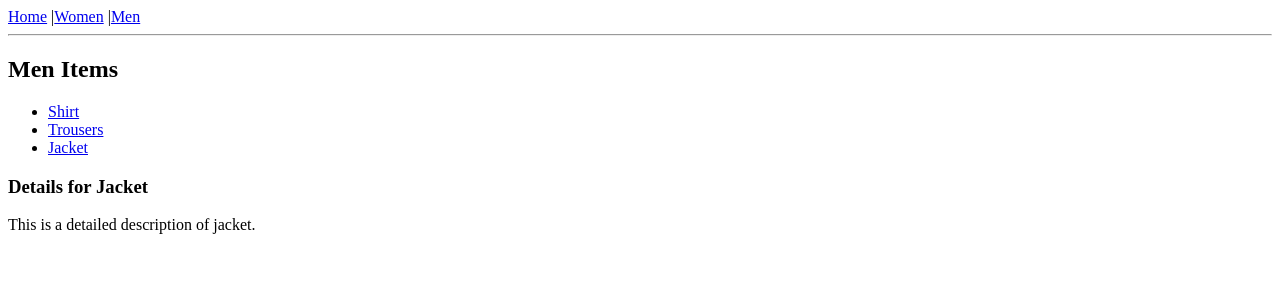
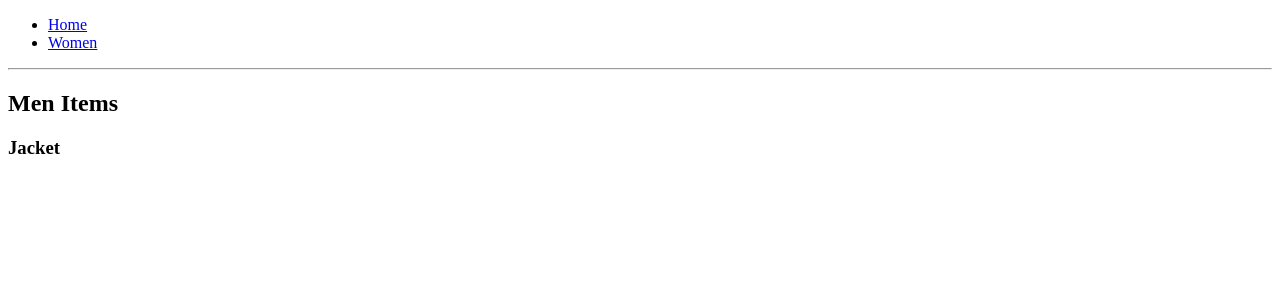
Before and after one commit to acciojob/nested-routes-soumyabratam6, a React app: page /categories/men/jacket in a window 1280 px wide. Shown: the top 300 px of the page. Built offline with nearby package versions, Linux system fonts and the light colour scheme.

Commit message:
all file add.

```diff
--- a/src/components/Categories.js
+++ b/src/components/Categories.js
@@ -7,8 +7,7 @@ const Categories = () => {
     <div>
       <h2>Categories</h2>
       <ul>
-        <li><Link to="/categories/women">Women</Link></li>
-        <li><Link to="/categories/men">Men</Link></li>
+        <li><Link to="/categories/women">women</Link></li>
       </ul>
     </div>
   );
--- a/src/components/Category.js
+++ b/src/components/Category.js
@@ -5,8 +5,7 @@ const Category = () => {
   const { categoryName } = useParams();
 
   const items = {
-    women: ['Dress', 'Skirt', 'Blouse'],
-    men: ['Shirt', 'Trousers', 'Jacket'],
+    women: ['Gromming', 'Shirt', 'Trouser','Jewellery'],
   };
 
   return (
--- a/src/components/ItemDetail.js
+++ b/src/components/ItemDetail.js
@@ -7,8 +7,7 @@ const ItemDetail = () => {
 
   return (
     <div>
-      <h3>Details for {itemName.charAt(0).toUpperCase() + itemName.slice(1)}</h3>
-      <p>This is a detailed description of {itemName}.</p>
+      <h3> {itemName.charAt(0).toUpperCase() + itemName.slice(1)}</h3>
     </div>
   );
 };
--- a/src/components/Layout.js
+++ b/src/components/Layout.js
@@ -5,10 +5,12 @@ const Layout = () => {
   return (
     <div>
       <nav>
+
         {/* Ensure correct links */}
-        <Link to="/">Home</Link> |
-        <Link to="/categories/women">Women</Link> |
-        <Link to="/categories/men">Men</Link>
+        <ul>
+            <li><Link to="/">Home</Link></li>
+            <li><Link to="/categories/women">Women</Link></li>
+        </ul>
       </nav>
       <hr />
       <Outlet />
```
